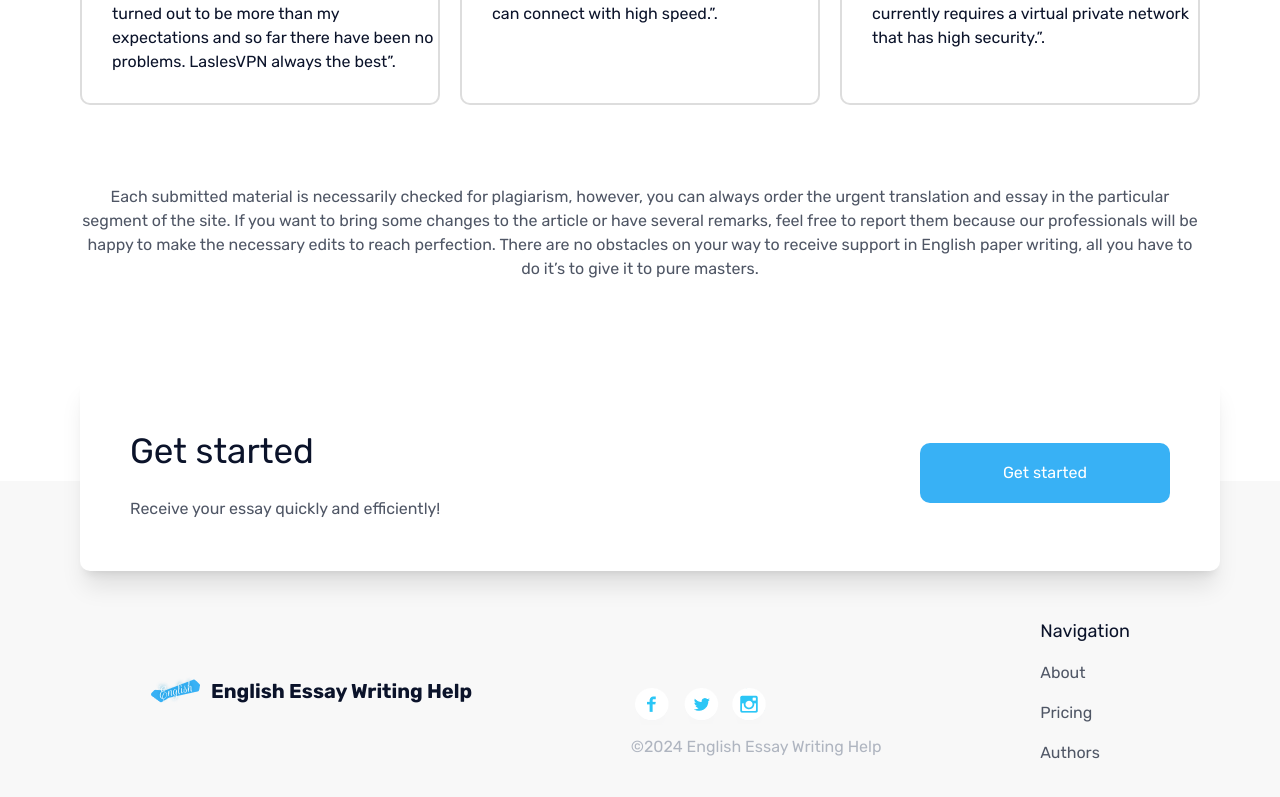
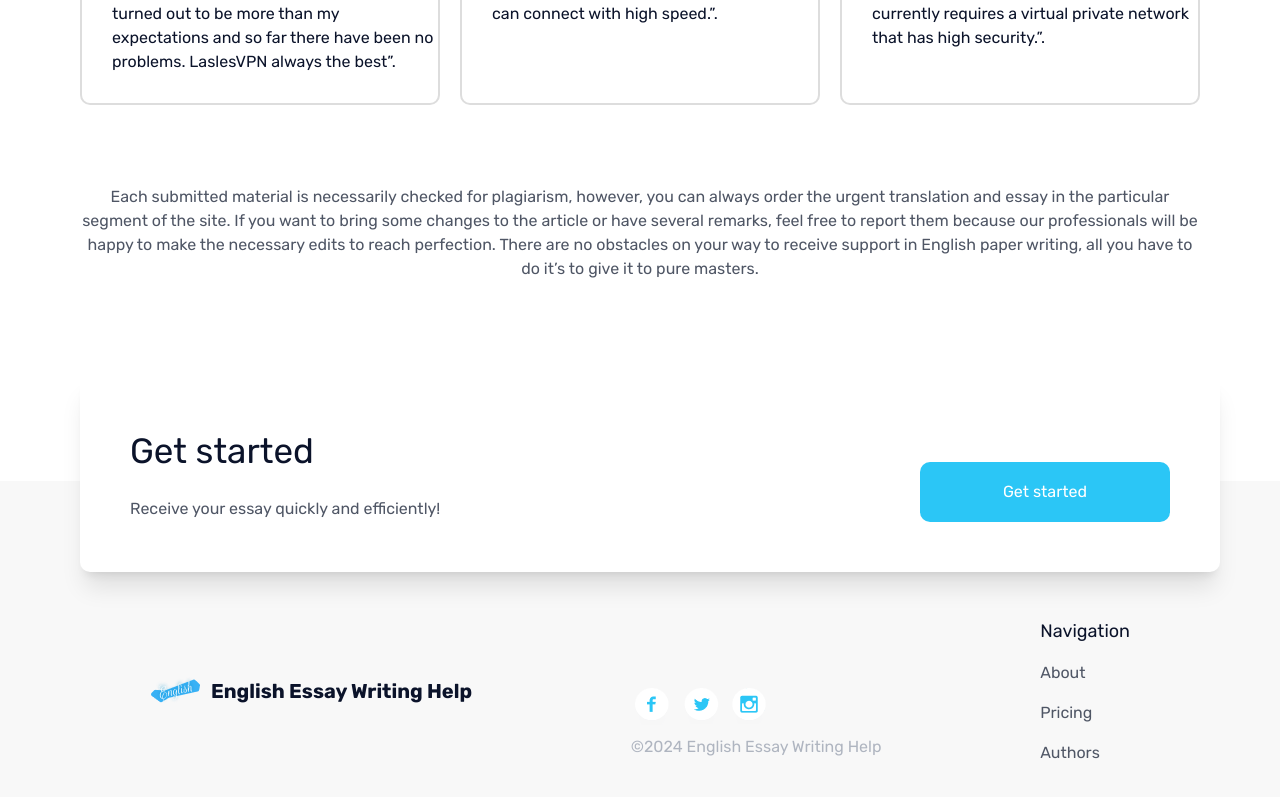
Before and after one commit to 1zzat1lla-Fayzullayev/zakaz4, a React (Vite) app: page / in a window 1280 px wide. Shown: the part 3806-4603 px from the top of the page. Built offline with nearby package versions, Linux system fonts and the light colour scheme.

Commit message:
change design

```diff
--- a/src/components/GetStart.jsx
+++ b/src/components/GetStart.jsx
@@ -36,7 +36,7 @@ function GetStart() {
 					</motion.p>
 				</motion.div>
 				<motion.button
-					className='bg-[#38B1F5] rounded-[10px] w-[250px] h-[60px] text-white mt-[20px] md:mt-0'
+					className='bg-[#2BC6F6] rounded-[10px] w-[200px] md:w-[250px] h-[60px] text-white mt-[37px] transition ease-in hover:shadow-lg hover:shadow-[#2BC6F6]'
 					whileHover={{ scale: 1.05 }}
 					whileTap={{ scale: 0.95 }}
 					initial={{ opacity: 0, x: 50 }}
```
